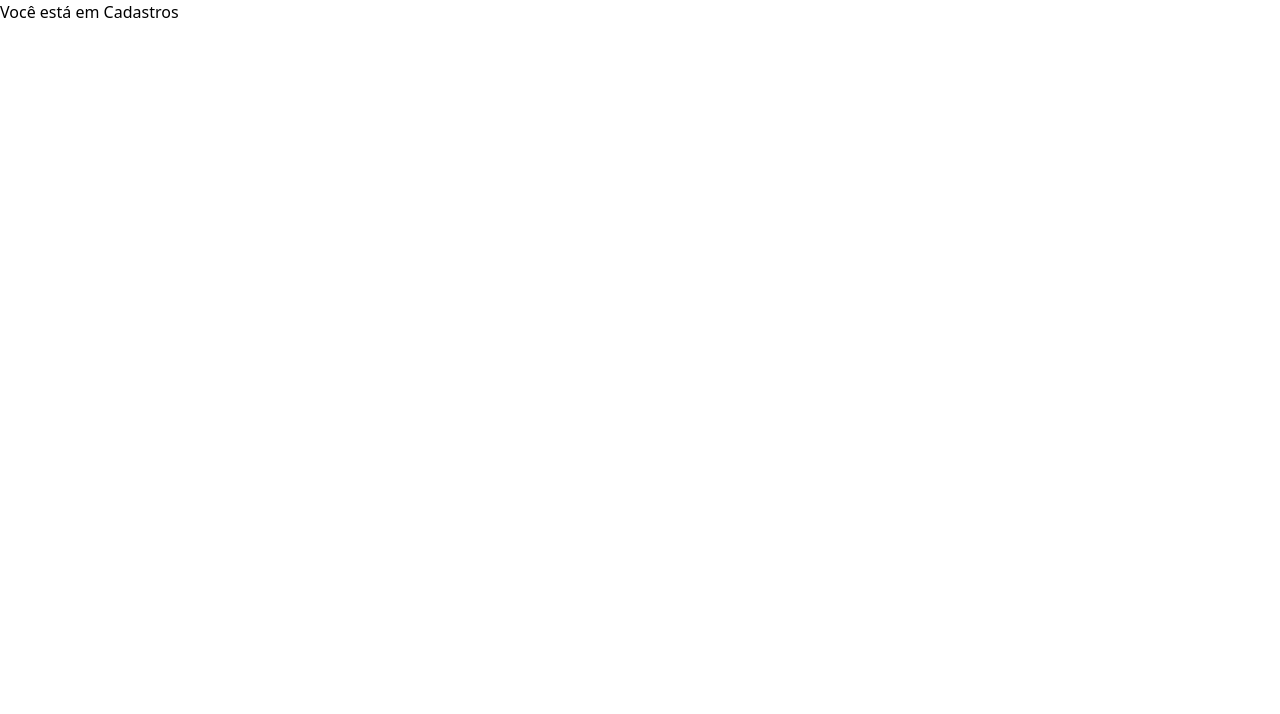
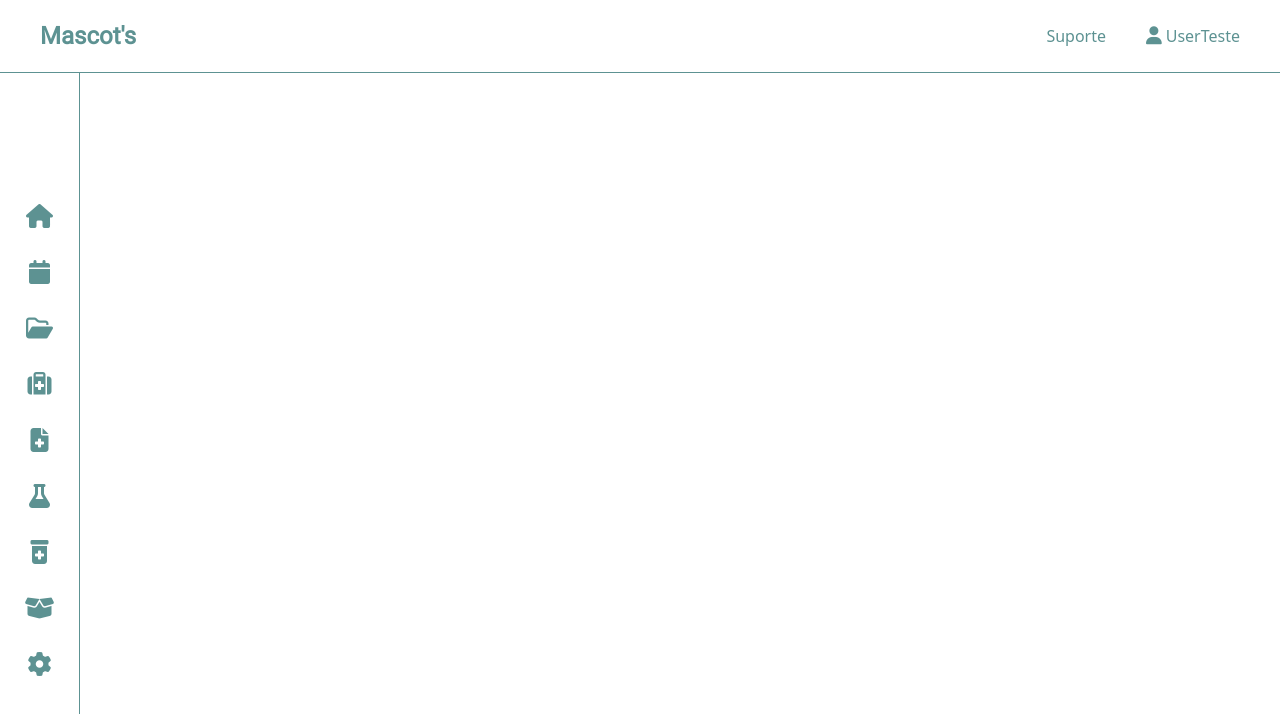
Before and after one commit to softexrecifepe/PI-MASCOTS-TURMA-09-EQUIPE-01, a Next.js app: page /Registration in a window 1280 px wide. Shown: the top 714 px of the page. Built offline with nearby package versions, Linux system fonts and the light colour scheme.

Commit message:
Finalizado o SideBar e Header das páginas de navegação interna

```diff
--- a/src/app/Login/CreateNewUser/page.tsx
+++ b/src/app/Login/CreateNewUser/page.tsx
@@ -3,7 +3,7 @@ import Link from "next/link";
 
 export default function CreateNewUser() {
   return (
-    <section>
+    <section className="pt-20 pl-20 pr-10">
       <h1>Login</h1>
       <Link href="/Login/ForgetPassword">
         <BtnColorBg content="Criar novo usuário" />
--- a/src/app/Login/ForgetPassword/page.tsx
+++ b/src/app/Login/ForgetPassword/page.tsx
@@ -3,7 +3,7 @@ import Link from "next/link";
 
 export default function ForgetPassWord() {
   return (
-    <section>
+    <section className="pt-20 pl-20 pr-10">
       <h1>Esqueceu a senha</h1>
       <Link href={"/Login"}>
         <BtnColorBg content="Voltar para login" />
--- a/src/app/Registration/page.tsx
+++ b/src/app/Registration/page.tsx
@@ -1,3 +1,14 @@
+import { Header } from "../components/telasNavegacao/header/header";
+import { SideBar } from "../components/telasNavegacao/sidebar/sidebar";
+
 export default function Registration() {
-  return <h1>Você está em Cadastros</h1>;
+  return (
+    <>
+    <SideBar />
+    <Header />
+    <div>
+      <h1>Você está em Cadastros</h1>;
+    </div>
+    </>
+  )
 }
--- a/src/app/Schedule/page.tsx
+++ b/src/app/Schedule/page.tsx
@@ -1,3 +1,14 @@
+import { Header } from "../components/telasNavegacao/header/header"
+import { SideBar } from "../components/telasNavegacao/sidebar/sidebar"
+
 export default function Schedule() {
-  return <h1>Você está na Agenda</h1>;
+  return (
+  <>
+  <SideBar />
+  <Header />
+  <div>
+  <h1>Você está na Agenda</h1>;
+  </div>
+  </>
+  )
 }
--- a/src/app/components/telasNavegacao/header/header.tsx
+++ b/src/app/components/telasNavegacao/header/header.tsx
@@ -13,10 +13,10 @@ export function Header() {
           </Link>
 
           <div
-            className={`text-darkCyan items-center flex justify-between space-x-10`}
+            className={`text-darkCyan items-center flex justify-between space-x-10 `}
           >
-            <Link href={"#"}>Suporte</Link>
-            <Link href={"#"} className="flex items-center">
+            <Link href={"#"} className={"transition duration-300 transform hover:scale-110"}>Suporte</Link>
+            <Link href={"#"} className="flex items-center transition duration-300 transform hover:scale-110">
               <i className="fa fa-user mr-1 text-lg" aria-hidden="true"></i>
               UserTeste
             </Link>
--- a/src/app/components/telasNavegacao/sidebar/sidebar.tsx
+++ b/src/app/components/telasNavegacao/sidebar/sidebar.tsx
@@ -1,35 +1,52 @@
 export function SideBar() {
+  const iconsSideBar = [
+    {
+      icon: "fa fa-home",
+      hoverColor: "hover:text-charcoal"
+    },
+    {
+      icon: "fa-solid fa-calendar",
+      hoverColor: "hover:text-lapisLazuli"
+    },
+    {
+      icon: "fa-regular fa-folder-open",
+      hoverColor: "hover:text-gamboge"
+    },
+    {
+      icon: "fa-solid fa-suitcase-medical",
+      hoverColor: "hover:text-tuftsBlue"
+    },
+    {
+      icon: "fa-solid fa-file-medical" ,
+      hoverColor: "hover:text-auburn"
+    },
+    {
+      icon: "fa-solid fa-flask",
+      hoverColor: "hover:text-redCrayola"
+    },
+    {
+      icon: "fa-solid fa-prescription-bottle-medical" ,
+      hoverColor: "hover:text-grape"
+    },
+    {
+      icon: "fa-solid fa-box-open",
+      hoverColor: "hover:text-amber-700"
+    },
+    {
+      icon: "fa-solid fa-gear",
+      hoverColor: "hover:text-charcoal"
+    }
+  ]
+
   return (
-    <div className="flex flex-col fixed w-20 h-screen border-r border-r-darkCyan">
+    <section className="flex flex-col fixed w-20 h-screen border-r border-r-darkCyan">
       <ul className="text-2xl flex flex-col gap-2 mt-20 items-center justify-center flex-grow text-darkCyan space-y-4">
-        <li>
-          <i className="fa fa-home" aria-hidden="true"></i>
-        </li>
-        <li>
-          <i className="fa-solid fa-calendar" aria-hidden="true"></i>
-        </li>
-        <li>
-          <i className="fa-regular fa-folder-open" aria-hidden="true"></i>
-        </li>
-        <li>
-          <i className="fa-solid fa-suitcase-medical" aria-hidden="true"></i>
-        </li>
-        <li>
-          <i className="fa-solid fa-file-medical" aria-hidden="true"></i>
-        </li>
-        <li>
-          <i className="fa-solid fa-flask" aria-hidden="true"></i>
-        </li>
-        <li>
-          <i className="fa-solid fa-prescription-bottle-medical" aria-hidden="true"></i>
-        </li>
-        <li>
-          <i className="fa-solid fa-box-open" aria-hidden="true"></i>
-        </li>
-        <li>
-          <i className="fa-solid fa-gear" aria-hidden="true"></i>
-        </li>
+        {iconsSideBar.map((feat, index) => (
+          <li key={index} className="transition duration-300 transform hover:scale-110">
+            <i className={`${feat.icon} ${feat.hoverColor} cursor-pointer`}></i>
+          </li>
+        ))}
       </ul>
-    </div>
+    </section>
   );
 }
```
Also changed, not shown: src/app/Login/page.tsx (line endings or trailing spaces).
